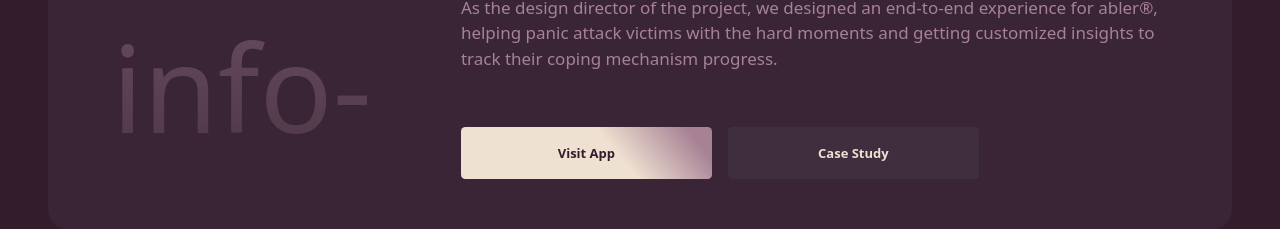
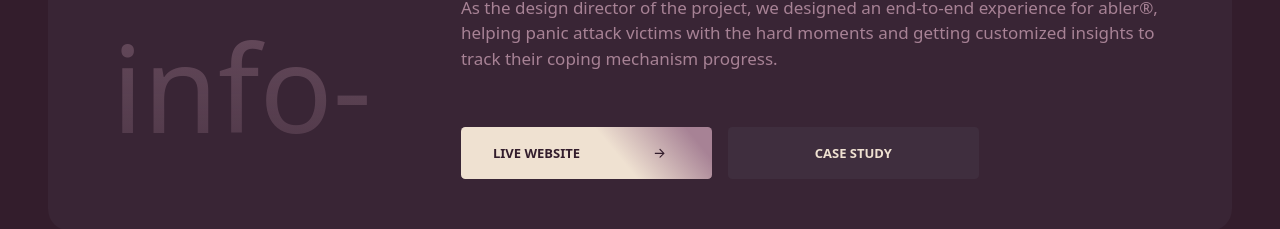
Before and after one commit to i-Blaise/resume-site-v4, a React (Vite) app: page / in a window 1280 px wide. Shown: the part 2876-3105 px from the top of the page. Built offline with nearby package versions, Linux system fonts and the light colour scheme.

Commit message:
Add RightArrow SVG and update WorkInfo component layout and styles

```diff
--- a/src/Components/WorkComponents/WorkInfo.jsx
+++ b/src/Components/WorkComponents/WorkInfo.jsx
@@ -1,3 +1,5 @@
+import RightArrow from '../../assets/images/right-arrow.svg';
+
 export default function WorkInfo() {
     return (
         <div className="flex flex-col lg:flex-row md:flex-row lg:h-[303px] md:h-[303px] h-[400px] bg-[#3F2E3E7D] rounded-[22px] items-center mt-6 lg:px-16 md:px-16 px-[8px]pb-[16px] pt-[16px] lg:gap-4 md:gap-4">
@@ -31,23 +33,29 @@ export default function WorkInfo() {
                 <div className="flex flex-col md:flex-row lg:flex-row gap-4 mt-14 font-Inter-SemiBold text-[13px] font-bold">
                     <button
                     className="
-                    lg:w-[251px]
-                    md:w-[251px]
-                    w-[216px]
-                    lg:h-[52px]
-                    md:h-[52px]
-                    h-[44px]
+                        flex flex-row items-center justify-between
 
-                    /* angled gradient on top, solid base underneath */
-                    bg-[linear-gradient(230.4deg,#A78295_9%,rgba(239,225,209,0.008)_40%),linear-gradient(0deg,#EFE1D1,#EFE1D1)]
+                        /* width & height */
+                        w-[216px] md:w-[251px]
+                        h-[44px] md:h-[52px]
 
-                    rounded-[4.33px]
-                    py-[16px]
-                    px-[8px]
-                    cursor-pointer
-                    transition-transform duration-600 hover:-translate-y-1.5
-                    text-[#331D2C]">
-                    Visit App
+                        /* background gradient */
+                        bg-[linear-gradient(230.4deg,#A78295_9%,rgba(239,225,209,0.008)_40%),linear-gradient(0deg,#EFE1D1,#EFE1D1)]
+
+                        rounded-[4.33px]
+                        px-4 md:px-8
+
+                        cursor-pointer
+                        transition-transform duration-200 hover:-translate-y-1
+                        text-[#331D2C]
+                    "
+                    >
+                    <span className="uppercase">Live website</span>
+                    <img
+                        src={RightArrow}
+                        alt="arrow"
+                        className="w-10 h-10"
+                    />
                     </button>
 
                     <button
@@ -66,8 +74,9 @@ export default function WorkInfo() {
                     py-[16px]
                     px-[8px]
                     cursor-pointer
-                    transition-transform duration-600 hover:-translate-y-1.5
-                    text-[#EFE1D1]">
+                    transition-transform duration-200 hover:-translate-y-1.5
+                    text-[#EFE1D1]
+                    uppercase">
                     Case Study
                     </button>
                 </div>
```
Also changed, not shown: src/assets/images/right-arrow.svg (added).
